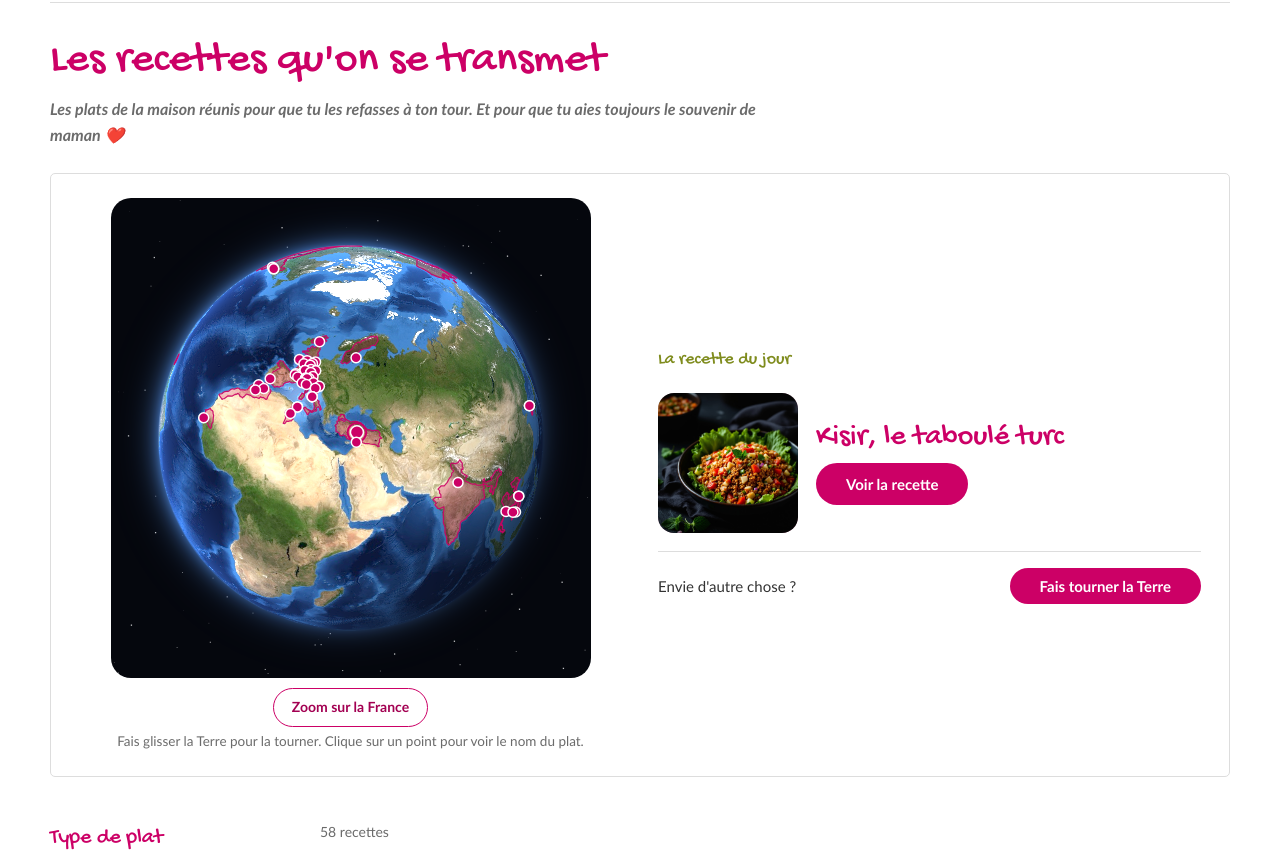
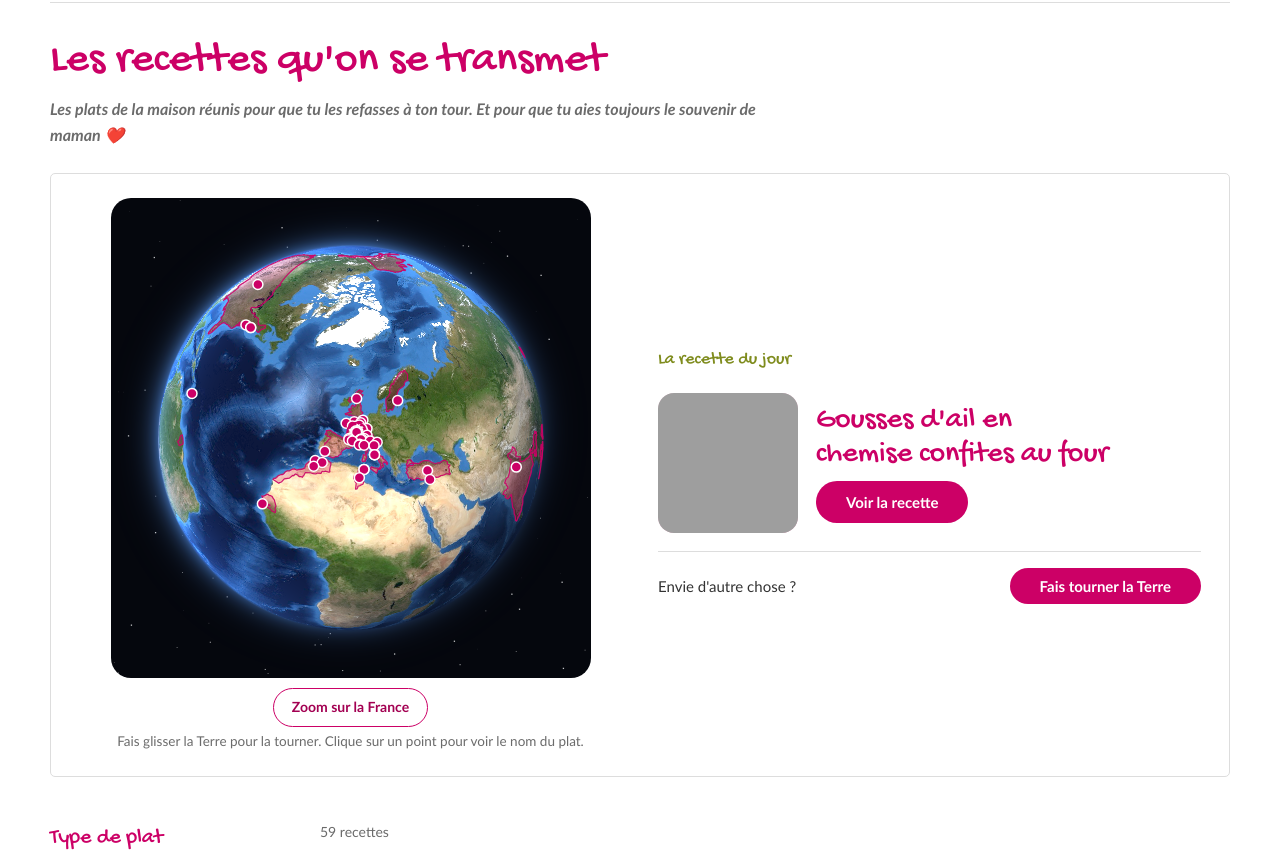
Before and after one commit to alexandratranvanloc/recettes-famille, a plain HTML site: page index.html in a window 1280 px wide. Shown: the part 258-1117 px from the top of the page. Drawn offline with Linux system fonts and the light colour scheme; grey boxes are pictures that could not be loaded; animation ran at ten frames a second.

Commit message:
Ajouter les tomates farcies (sans photo) ; sens inverse sur le tikka masala
Co-Authored-By: Claude Opus 5.5 <noreply@anthropic.com>

```diff
--- a/index.html
+++ b/index.html
@@ -1812,8 +1812,8 @@ const RECETTES = [
       "Coupe les escalopes en cubes dans un saladier, verse la marinade dessus et mélange bien. Couvre de film alimentaire et laisse 1 heure au réfrigérateur.",
       "Mets les oignons, l'ail, le gingembre épluché et les noix de cajou dans le bol. Mixe 5 secondes à vitesse 5, puis racle les parois avec la spatule.",
       "Ajoute la pulpe de tomate, la purée de piment et le lait de coco.",
-      "Installe le panier de cuisson et mets-y le poulet avec toute sa marinade. Ferme et cuis 20 minutes en température Varoma, vitesse cuillère.",
-      "Retire le panier et verse son contenu dans le bol avec la spatule. Cuis encore 5 minutes à 100 °C, vitesse cuillère.",
+      "Installe le panier de cuisson et mets-y le poulet avec toute sa marinade. Ferme et cuis 20 minutes en température Varoma, sens inverse, vitesse cuillère.",
+      "Retire le panier et verse son contenu dans le bol avec la spatule. Cuis encore 5 minutes à 100 °C, sens inverse, vitesse cuillère.",
       "Sers sur du riz blanc, avec quelques feuilles de coriandre fraîche."
     ],
     secret: "La marinade fait tout : si tu as le temps, prépare-la le matin pour le soir, le poulet n'en sera que plus tendre et parfumé.",
@@ -1872,6 +1872,36 @@ const RECETTES = [
     ],
     secret: "La Maïzena n'est là que pour épaissir la sauce : ajoute-la si tu l'aimes bien nappante. Goûte avant de saler, le cube de bouillon et la moutarde salent déjà.",
     source: { nom: "Cookomix", url: "https://www.cookomix.com/recettes/filet-mignon-moutarde-thermomix/" }
+},
+  {
+    id: "tomates-farcies",
+    origine: { pays: "France", lieu: "Provence", lat: 43.53, lon: 5.45, iso: "250" }, // où flécher le plat sur la Terre
+    titre: "Tomates farcies",
+    deco: ["tomate", "viande", "oeuf", "pain", "ail", "oignon", "feuille"], // petits dessins en fond de fiche
+    intro: "Le grand classique de l'été : des tomates garnies d'une farce au porc, au bœuf et au jambon cru, cuites doucement au four dans leur jus.",
+    // photo : à faire (trois essais fal.ai ratés le 23/11/2026)
+    personnes: 6,
+    temps: "20 min de préparation, 1 h 10 de cuisson",
+    difficulte: "Facile",
+    type: "Plats",
+    occasion: ["Tous les jours"],
+    cuisson: ["Thermomix", "Four"],
+    ingredients: [
+      { liste: [[6, "grosse tomate bien ferme", "grosses tomates bien fermes"]] },
+      { titre: "Pour la farce :", liste: [[3, "échalote", "échalotes"], [2, "gousse d'ail", "gousses d'ail"], [15, "g d'huile d'olive"], [0.5, "cuillère à café de thym", "cuillères à café de thym"], [60, "g de pain rassis"], [100, "g de lait demi-écrémé"], [250, "g de chair à saucisse"], [250, "g de bœuf haché"], [60, "g de jambon cru fumé"], [1, "œuf", "œufs"], [10, "brin de persil frais", "brins de persil frais"], "½ cuillère à café de sel", "2 pincées de poivre", "Un peu de beurre pour le plat"] }
+    ],
+    etapes: [
+      "Préchauffe le four à 180 °C.",
+      "Coupe un chapeau sur chaque tomate, du côté opposé à la tige. Creuse-les à la petite cuillère sans percer la peau et garde la chair. Sale l'intérieur et retourne-les sur un plat pour qu'elles s'égouttent.",
+      "Mets les échalotes et l'ail épluchés dans le bol. Mixe 5 secondes à vitesse 5, puis racle les parois avec la spatule.",
+      "Ajoute l'huile d'olive, le thym et la chair des tomates. Cuis 10 minutes à 100 °C, sens inverse, vitesse 1.",
+      "Fais chauffer le lait, trempe le pain coupé en morceaux dedans, presse-le et ajoute-le dans le bol.",
+      "Ajoute la chair à saucisse, le bœuf haché, le jambon cru coupé en morceaux, l'œuf, les feuilles de persil ciselées, le sel et le poivre. Mixe 8 secondes à vitesse 5, sans le gobelet, en t'aidant de la spatule.",
+      "Remplis les tomates de farce en la laissant dépasser d'environ 1 cm, et pose les chapeaux dessus. Range-les dans un plat beurré.",
+      "Enfourne 1 heure à 180 °C, en arrosant de temps en temps les tomates avec leur jus de cuisson.",
+      "Laisse-les tiédir un peu avant de servir, avec du riz."
+    ],
+    source: { nom: "Cookomix", url: "https://www.cookomix.com/recettes/tomates-farcies-thermomix/" }
   }
 ];
 
```
